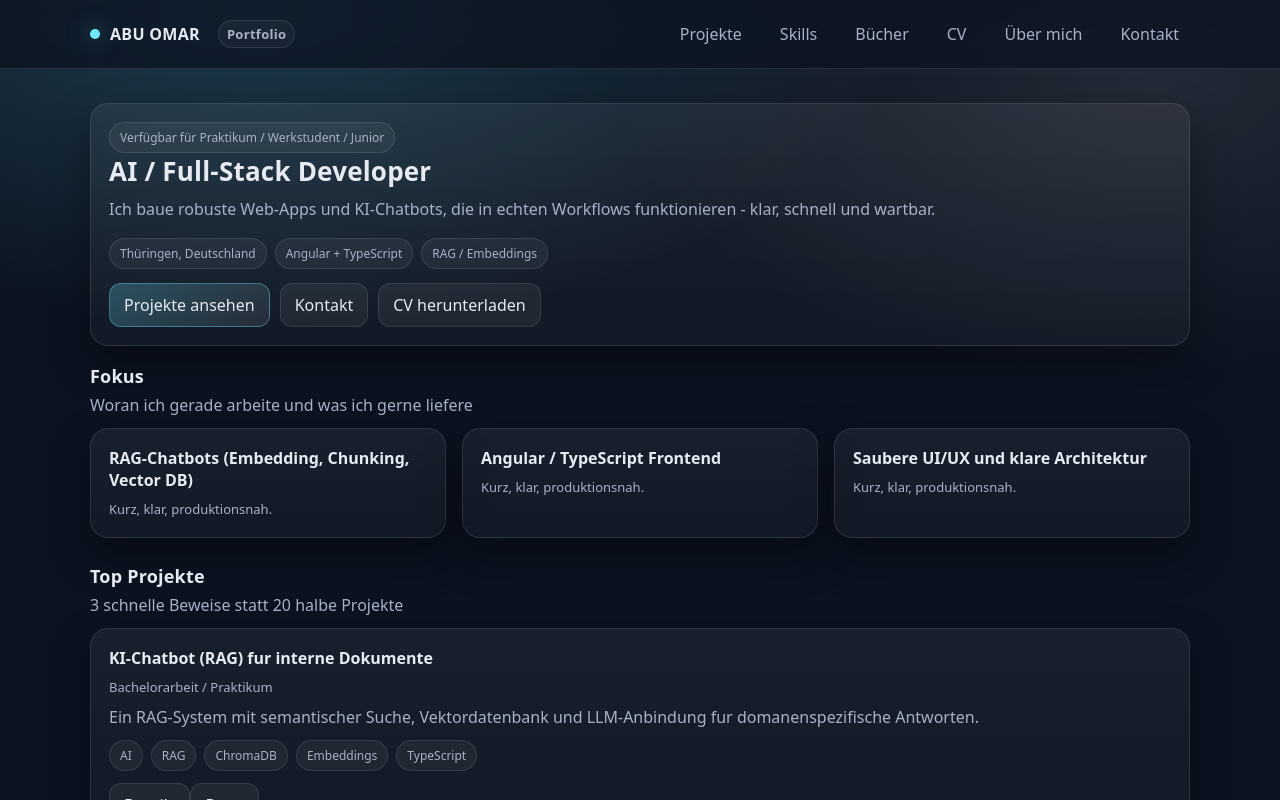
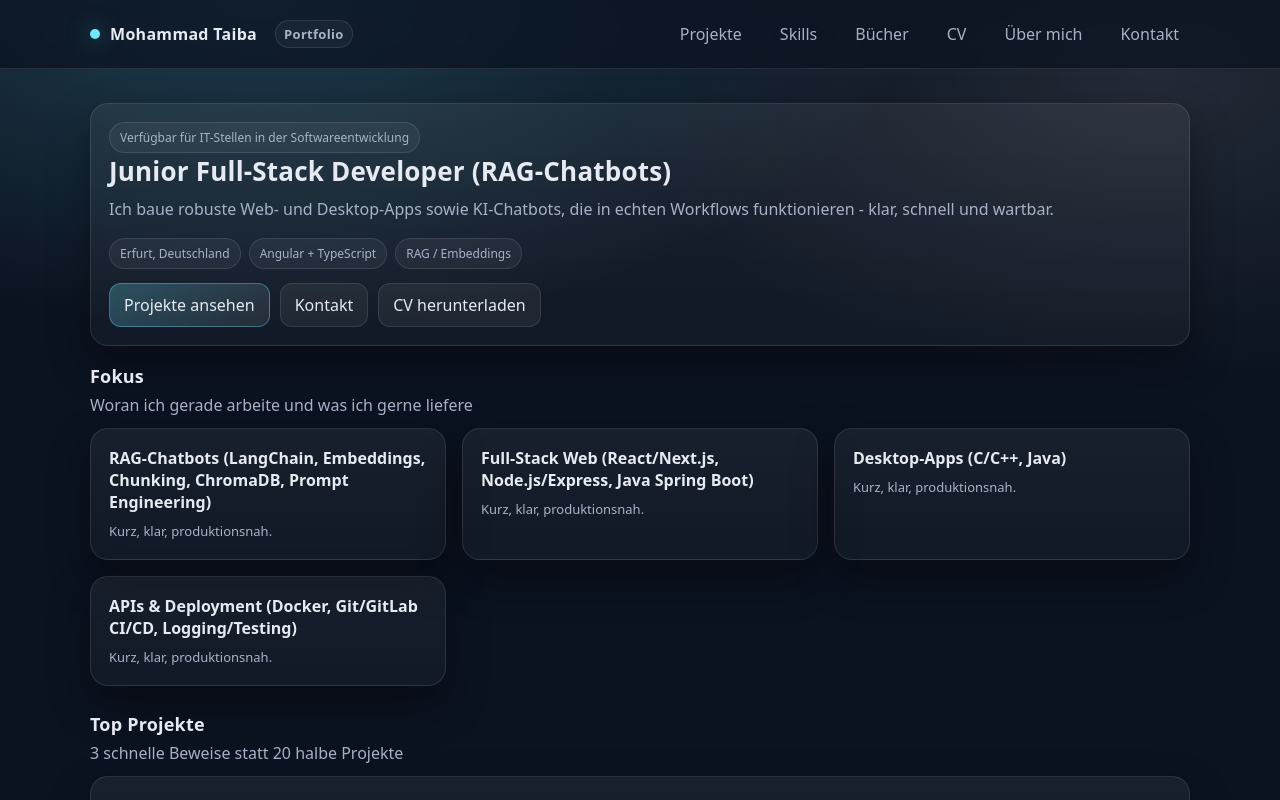
Before and after one commit to mohammadtaiba/portfolio, an Angular app: page / in a window 1280 px wide. Shown: the top 800 px of the page. Built offline with nearby package versions, Linux system fonts and the light colour scheme.

Commit message:
major update

```diff
--- a/src/app/data/portfolio-data.ts
+++ b/src/app/data/portfolio-data.ts
@@ -20,21 +20,24 @@ export type SkillGroup = {
 };
 
 export const PROFILE = {
-  name: 'ABU OMAR',
-  role: 'AI / Full-Stack Developer',
-  location: 'Thüringen, Deutschland',
-  email: 'you@example.com',
-  shortPitch: 'Ich baue robuste Web-Apps und KI-Chatbots, die in echten Workflows funktionieren - klar, schnell und wartbar.',
-  links: {
-    github: 'https://github.com/your-handle',
-    linkedin: 'https://www.linkedin.com/in/your-handle/',
-    website: 'https://your-domain.dev',
-  },
-  focus: [
-    'RAG-Chatbots (Embedding, Chunking, Vector DB)',
-    'Angular / TypeScript Frontend',
-    'Saubere UI/UX und klare Architektur',
-  ],
+    name: 'Mohammad Taiba',
+    role: 'Junior Full-Stack Developer (RAG-Chatbots)',
+    location: 'Erfurt, Deutschland',
+    email: 'mohammadtaiba55@gmail.com',
+    shortPitch:
+        'Ich baue robuste Web- und Desktop-Apps sowie KI-Chatbots, die in echten Workflows funktionieren - klar, schnell und wartbar.',
+    links: {
+        github: 'https://github.com/mohammadtaiba',
+        linkedin: 'https://www.linkedin.com/in/mohammad-taiba/',
+        website: 'https://mohammadtaiba.dev',
+    },
+
+    focus: [
+        'RAG-Chatbots (LangChain, Embeddings, Chunking, ChromaDB, Prompt Engineering)',
+        'Full-Stack Web (React/Next.js, Node.js/Express, Java Spring Boot)',
+        'Desktop-Apps (C/C++, Java)',
+        'APIs & Deployment (Docker, Git/GitLab CI/CD, Logging/Testing)',
+    ],
 };
 
 export const PROJECTS: Project[] = [
@@ -100,7 +103,7 @@ export const BOOKS: Book[] = [
 export const SKILL_GROUPS: SkillGroup[] = [
   { group: 'Sprachen', items: ['TypeScript', 'JavaScript', 'Python', 'SQL'] },
   { group: 'Frontend', items: ['Angular', 'HTML', 'CSS', 'Responsive UI', 'Accessibility'] },
-  { group: 'AI / LLM', items: ['RAG', 'Embeddings', 'Prompting', 'Vector DB (z. B. ChromaDB)'] },
+  { group: 'AI / LLM', items: ['RAG', 'Embeddings', 'Prompt-Engineering', 'Vector DB (ChromaDB)', 'Retrieval'] },
   { group: 'Tools', items: ['Git', 'Docker', 'Linux', 'REST APIs'] },
 ];
 
@@ -120,10 +123,16 @@ export const CV = {
   ],
   education: [
     {
-      title: 'B.Sc. Angewandte Informatik (Medieninformatik)',
-      school: 'Hochschule (Platzhalter)',
-      period: 'MM/YYYY - MM/YYYY',
+      title: 'Bachelor of Science in Angewandter Informatik - Medieninformatik',
+      school: 'Fachhochschule Erfurt',
+      period: '10/2022 - 03/2026',
       bullets: ['Schwerpunkte: Medieninformatik, Web, KI-nahe Themen'],
+    },
+    {
+      title: 'Fachoberschule Informationstechnik',
+      school: 'Andreas-Gordon-Schule, Erfurt',
+      period: '08/2020 - 07/2022',
+      bullets: ['Schwerpunkte: Informationstechnik'],
     },
   ],
 };
--- a/src/app/pages/cv/cv.page.html
+++ b/src/app/pages/cv/cv.page.html
@@ -15,7 +15,7 @@
     </div>
   </app-section>
 
-  <app-section title="Erfahrung">
+  <app-section title="Berufserfahrung">
     <div class="list">
       <div class="card card-pad" *ngFor="let e of cv.experience">
         <h3 style="margin:0 0 4px;">{{ e.title }}</h3>
@@ -27,7 +27,7 @@
     </div>
   </app-section>
 
-  <app-section title="Ausbildung">
+  <app-section title="Akademische Laufbahn">
     <div class="list">
       <div class="card card-pad" *ngFor="let e of cv.education">
         <h3 style="margin:0 0 4px;">{{ e.title }}</h3>
--- a/src/app/pages/home/home.page.html
+++ b/src/app/pages/home/home.page.html
@@ -1,6 +1,6 @@
 <div class="page">
   <div class="hero card card-pad">
-    <div class="pill">Verfügbar für Praktikum / Werkstudent / Junior</div>
+    <div class="pill">Verfügbar für IT-Stellen in der Softwareentwicklung</div>
     <h1>{{ profile.role }}</h1>
     <p>{{ profile.shortPitch }}</p>
 
--- a/src/app/pages/legal/impressum.page.ts
+++ b/src/app/pages/legal/impressum.page.ts
@@ -8,15 +8,15 @@ import { CommonModule } from '@angular/common';
         <div class="page">
             <div class="card card-pad">
                 <h1 style="margin:0 0 6px; font-size:24px;">Impressum</h1>
-        <p class="small" style="margin:0;">Bitte hier deine echten Daten eintragen (in Deutschland wichtig).</p>
+                <p class="small" style="margin:0;">Angaben gemäß § 5 TMG</p>
             </div>
 
             <div class="card card-pad" style="margin-top: 14px;">
-        <h3 style="margin:0 0 8px;">Angaben gemaß § 5 TMG</h3>
+                <h3 style="margin:0 0 8px;">Anbieter</h3>
                 <p style="margin:0; color: var(--muted); line-height:1.7;">
-          ABU OMAR<br>
-          Straße Hausnummer<br>
-          PLZ Ort<br>
+                    Mohammad Taiba<br>
+                    Nordhäuser Str. 78<br>
+                    99089 Erfurt<br>
                     Deutschland
                 </p>
 
@@ -24,15 +24,25 @@ import { CommonModule } from '@angular/common';
 
                 <h3 style="margin:0 0 8px;">Kontakt</h3>
                 <p style="margin:0; color: var(--muted); line-height:1.7;">
-          E-Mail: you@example.com
+                    E-Mail: mohammadtaiba55@gmail.com<br>
+                    <!-- Telefon: +49 ... (optional) -->
                 </p>
 
                 <hr class="sep">
 
-        <h3 style="margin:0 0 8px;">Haftung fur Inhalte</h3>
+                <h3 style="margin:0 0 8px;">Verantwortlich für den Inhalt nach § 55 Abs. 2 RStV</h3>
                 <p style="margin:0; color: var(--muted); line-height:1.7;">
-          Platzhaltertext: Passe diesen Abschnitt an deine Situation an (private Seite / beruflich etc.).
+                    Mohammad Taiba<br>
+                    Anschrift wie oben
                 </p>
+
+                <!-- Umsatzsteuer-ID – Falls vorhanden:
+                <hr class="sep">
+                <h3 style="margin:0 0 8px;">Umsatzsteuer-ID</h3>
+                <p style="margin:0; color: var(--muted); line-height:1.7;">
+                  DE...
+                </p>
+                -->
             </div>
         </div>
     `,
--- a/src/index.html
+++ b/src/index.html
@@ -2,10 +2,10 @@
 <html lang="de">
 <head>
   <meta charset="utf-8">
-  <title>ABU OMAR - Portfolio</title>
+  <title>Mohammad Taiba – Entwickler</title>
   <base href="/">
   <meta name="viewport" content="width=device-width, initial-scale=1">
-  <meta name="description" content="Portfolio von ABU OMAR - Projekte, Skills und Lebenslauf.">
+  <meta name="description" content="Portfolio von MOHAMMAD TAIBA - Projekte, Skills und Lebenslauf.">
   <link rel="icon" type="image/svg+xml" href="favicon.svg">
 </head>
 <body>
```
Also changed, not shown: 2 other files (tests, documents, lock files or other folders). Lines whose indentation alone changed are shown as unchanged.
